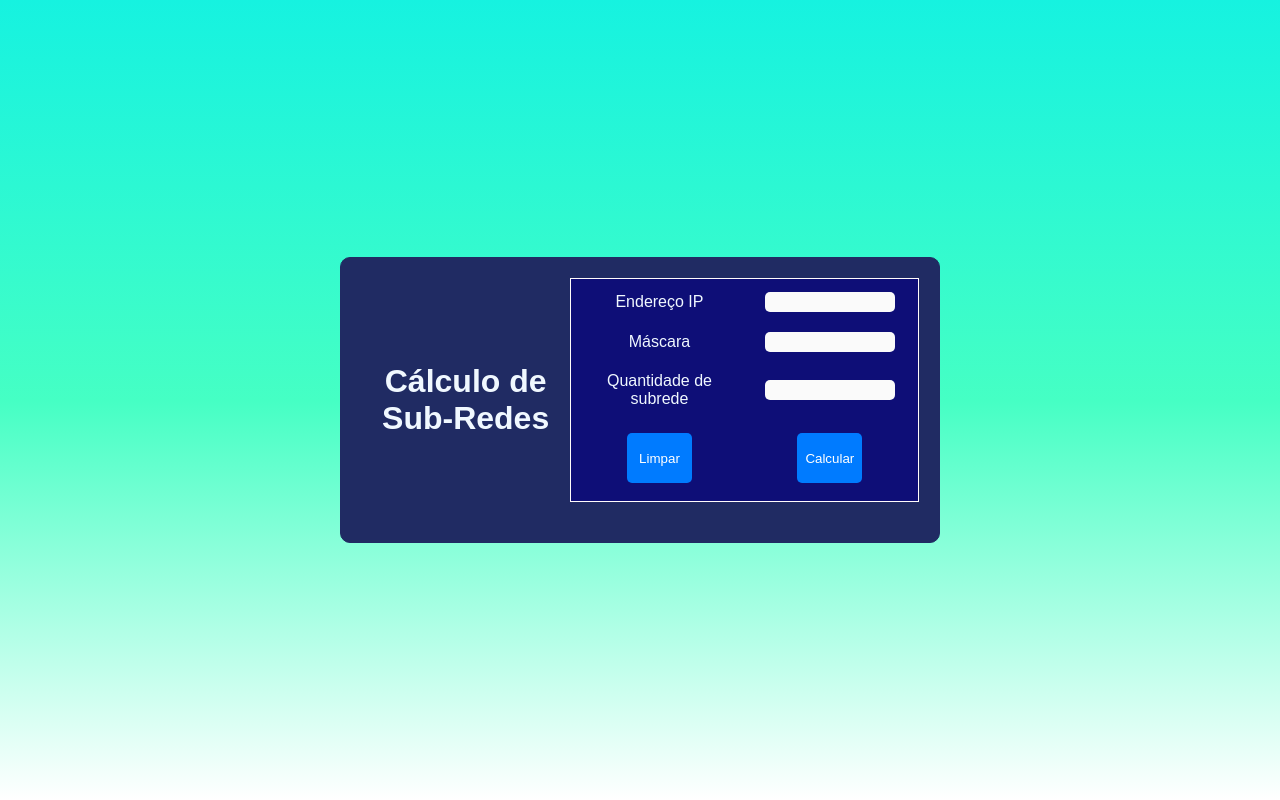
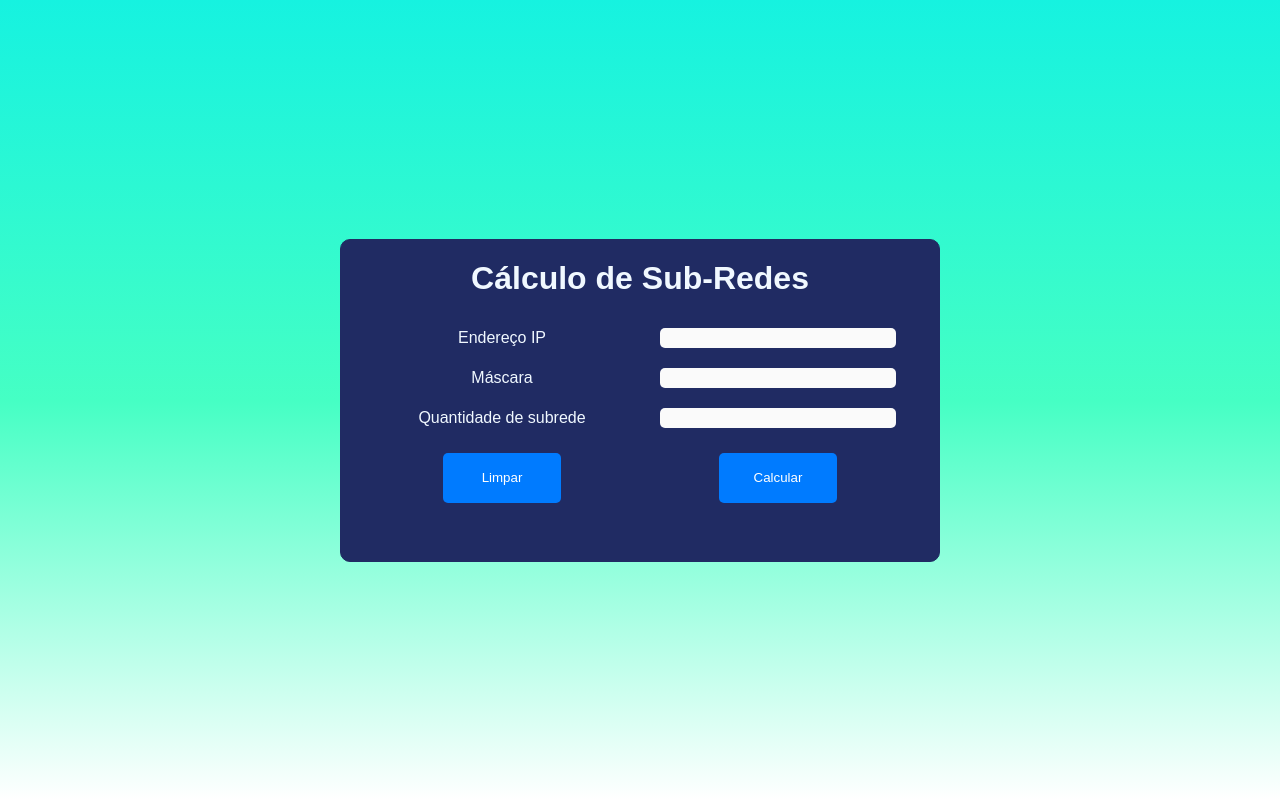
Before and after one commit to abeazist/avaliacao_redes, a plain HTML site: page avaliacao_redes/index.html in a window 1280 px wide. Drawn offline with Linux system fonts and the light colour scheme.

Commit message:
nao sei mais

```diff
--- a/avaliacao_redes/style.css
+++ b/avaliacao_redes/style.css
@@ -10,21 +10,21 @@ body {
     place-items: center;
 }
 
-.container {
+/* .container {
     display: flex;
     justify-content: center;
     align-items: center;
 
-}
+} */
 
 .tabela {
     display: flex;
     flex-direction: column;
     justify-content: flex-start;
-    border: 1px solid rgb(255, 251, 251);
+    /* border: 1px solid rgb(255, 251, 251); */
     width: 20vw;
     color: aliceblue;
-    background-color: rgb(14, 14, 119);
+    /* background-color: rgb(14, 14, 119); */
     gap: 10px;
     padding: 3px;
 }
@@ -59,8 +59,8 @@ input {
 }
 
 button {
-    width: 9.0vw;
-    height: 40px;
+    /* width: 9.0vw;
+    height: 40px; */
     background-color: rgb(47, 47, 151);
     color: aliceblue;
     border: 1px solid rgb(255, 251, 251);
@@ -104,6 +104,7 @@ body{
     width: 80%;
     max-width: 600px;
     text-align: center;
+
 
 }
 
```
Also changed, not shown: avaliacao_redes/index.html (+0 -2 lines).
